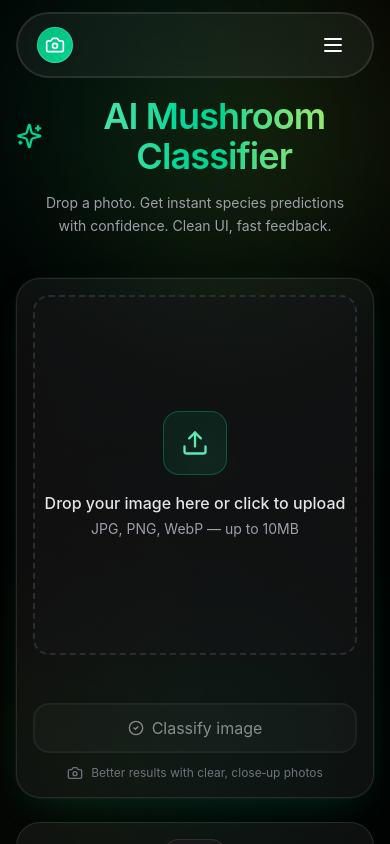
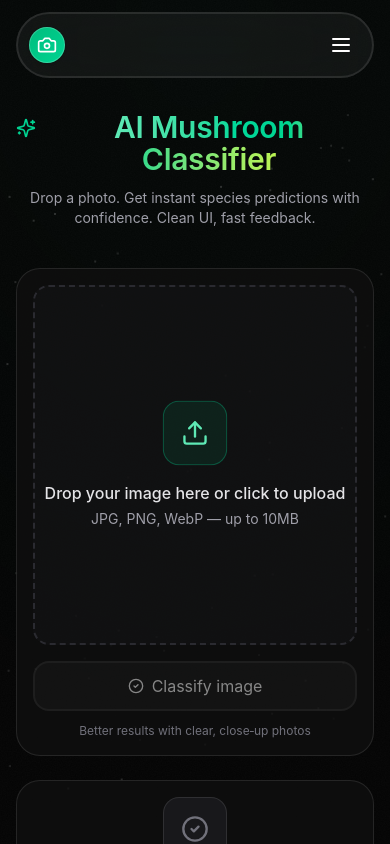
Before and after one commit to devanshkp/ai-mushroom-classifier, a React (Vite) app in the folder frontend/: page / in a window 390 px wide. Shown: the top 844 px of the page. Built offline with nearby package versions, Linux system fonts and the light colour scheme.

Commit message:
fixed issues with mobile layout

```diff
--- a/frontend/package.json
+++ b/frontend/package.json
@@ -12,6 +12,7 @@
   "dependencies": {
     "@tailwindcss/vite": "^4.1.7",
     "axios": "^1.9.0",
+    "framer-motion": "^12.23.12",
     "lucide-react": "^0.511.0",
     "react": "^19.1.0",
     "react-dom": "^19.1.0",
--- a/frontend/src/components/AmbientBackground.jsx
+++ b/frontend/src/components/AmbientBackground.jsx
@@ -38,7 +38,7 @@ const AmbientBackground = ({
 
   const BaseWrapper = ({ children }) => (
     <div
-      className={`fixed inset-0 overflow-hidden pointer-events-none z-0 ${className}`}
+      className={`absolute inset-0 overflow-hidden pointer-events-none z-0 ${className}`}
       style={{ opacity }}
     >
       <style>{keyframes}</style>
@@ -75,72 +75,50 @@ const AmbientBackground = ({
     <BaseWrapper>
       <BaseLayers />
 
-      {/* Core emerald aura */}
+      <div className="pointer-events-none absolute inset-0 overflow-hidden">
+        {/* === TOP SOFT SPOTLIGHT === */}
         <div
-        className="absolute -top-48 -left-40 w-[38rem] h-[38rem] rounded-full blur-3xl ab-anim"
+          className="absolute -top-60 left-1/2 -translate-x-1/2 w-[160vw] h-[120vh] blur-[180px] opacity-40"
           style={{
             background:
-            "radial-gradient(60% 60% at 50% 50%, rgba(16,185,129,0.38) 0%, rgba(16,185,129,0.16) 40%, rgba(16,185,129,0) 70%)",
-          animation: "ab-float-slow 10s ease-in-out infinite",
-          willChange: "transform",
+              "radial-gradient(ellipse at 50% 0%, rgba(16,185,129,0.20) 0%, rgba(16,185,129,0.10) 30%, rgba(16,185,129,0) 70%)",
           }}
         />
 
-      {/* Lime accent orb */}
+        {/* === FLOATING PARTICLES (dust-like shimmer) === */}
+        {Array.from({ length: 60 }).map((_, i) => (
           <div
-        className="absolute -top-24 -right-28 w-[30rem] h-[30rem] rounded-full blur-3xl ab-anim"
+            key={i}
+            className="absolute rounded-full opacity-50"
             style={{
-          background:
-            "radial-gradient(60% 60% at 50% 50%, rgba(163,230,53,0.30) 0%, rgba(163,230,53,0.12) 45%, rgba(163,230,53,0) 72%)",
-          animation: "ab-float-alt 12s ease-in-out infinite",
-          willChange: "transform",
+              top: `${Math.random() * 60 + 10}%`, // lower half of spotlight area
+              left: `${Math.random() * 100}%`,
+              width: "2px",
+              height: "2px",
+              background: "rgba(255,255,255,0.4)",
+              animation: `floatParticle ${
+                6 + Math.random() * 4
+              }s linear infinite`,
+              animationDelay: `${Math.random() * 5}s`,
             }}
           />
+        ))}
+      </div>
 
-      {/* Deep emerald base glow */}
-      <div
-        className="absolute -bottom-40 -right-16 w-[32rem] h-[32rem] rounded-full blur-3xl ab-anim"
-        style={{
-          background:
-            "radial-gradient(60% 60% at 50% 50%, rgba(5,150,105,0.28) 0%, rgba(5,150,105,0.14) 40%, rgba(5,150,105,0) 70%)",
-          animation: "ab-float-slow 11s ease-in-out infinite reverse",
-          willChange: "transform",
-        }}
-      />
-
-      {/* Subtle center breathe */}
-      <div
-        className="absolute top-1/2 left-1/2 w-[26rem] h-[26rem] rounded-full blur-3xl ab-anim"
-        style={{
-          transform: "translate(-50%, -50%)",
-          background:
-            "radial-gradient(55% 55% at 50% 50%, rgba(52,211,153,0.22) 0%, rgba(52,211,153,0.10) 45%, rgba(52,211,153,0) 70%)",
-          animation: "ab-breathe 14s ease-in-out infinite",
-        }}
-      />
-
-      {/* Beams for extra “premium” depth */}
-      <div
-        className="absolute top-1/6 left-1/3 w-[70rem] h-[18rem] rounded-full blur-3xl ab-anim"
-        style={{
-          background:
-            "linear-gradient(90deg, rgba(16,185,129,0) 0%, rgba(16,185,129,0.22) 20%, rgba(16,185,129,0.15) 50%, rgba(16,185,129,0) 80%)",
-          transform: "rotate(-8deg)",
-          animation: "ab-beam 16s ease-in-out infinite",
-          mixBlendMode: "screen",
-        }}
-      />
-
-      {/* Tiny orbiting highlight near center */}
-      <div
-        className="absolute top-1/2 left-1/2 w-10 h-10 rounded-full blur-lg opacity-70 ab-anim"
-        style={{
-          transform: "translate(-50%, -50%)",
-          background:
-            "radial-gradient(circle at 50% 50%, rgba(110,231,183,0.55) 0%, rgba(110,231,183,0.15) 55%, rgba(110,231,183,0) 70%)",
-          animation: "ab-orbit 18s linear infinite",
-        }}
-      />
+      {/* Scoped keyframes */}
+      <style>
+        {`
+        @keyframes shimmerMove {
+          0% { transform: translateX(-50%); }
+          100% { transform: translateX(0%); }
+        }
+        @keyframes floatParticle {
+          0% { transform: translateY(0) translateX(0) scale(1); opacity: 0.6; }
+          50% { transform: translateY(-10px) translateX(5px) scale(1.1); opacity: 0.3; }
+          100% { transform: translateY(0) translateX(0) scale(1); opacity: 0.6; }
+        }
+      `}
+      </style>
     </BaseWrapper>
   );
 
@@ -153,19 +131,9 @@ const AmbientBackground = ({
         className="absolute -top-40 left-1/4 w-[42rem] h-[26rem] rounded-full blur-3xl ab-anim"
         style={{
           background:
-            "linear-gradient(135deg, rgba(20,184,166,0.22) 0%, rgba(6,182,212,0.14) 50%, rgba(99,102,241,0.10) 100%)",
+            "linear-gradient(135deg, rgba(20,184,166,0.14) 0%, rgba(6,182,212,0.08) 50%, rgba(99,102,241,0.05) 100%)",
           transform: "rotate(-12deg)",
           animation: "ab-float-slow 13s ease-in-out infinite",
-        }}
-      />
-
-      {/* Emerald pillar on left */}
-      <div
-        className="absolute top-1/3 -left-24 w-80 h-[28rem] rounded-full blur-3xl ab-anim"
-        style={{
-          background:
-            "radial-gradient(45% 75% at 50% 50%, rgba(16,185,129,0.16) 0%, rgba(16,185,129,0.08) 50%, rgba(16,185,129,0) 80%)",
-          animation: "ab-float-alt 12s ease-in-out infinite",
         }}
       />
 
@@ -174,7 +142,7 @@ const AmbientBackground = ({
         className="absolute -bottom-24 right-1/4 w-[34rem] h-[28rem] rounded-full blur-3xl ab-anim"
         style={{
           background:
-            "radial-gradient(60% 60% at 50% 50%, rgba(139,92,246,0.14) 0%, rgba(139,92,246,0.08) 45%, rgba(139,92,246,0) 75%)",
+            "radial-gradient(60% 60% at 50% 50%, rgba(139,92,246,0.05) 0%, rgba(139,92,246,0.03) 45%, rgba(139,92,246,0) 75%)",
           animation: "ab-float-slow 10s ease-in-out infinite reverse",
         }}
       />
--- a/frontend/src/components/Navbar.jsx
+++ b/frontend/src/components/Navbar.jsx
@@ -1,11 +1,8 @@
-import React, { useEffect, useState } from "react";
+import { useEffect, useState } from "react";
 import { Link, useLocation } from "react-router-dom";
-import { Camera, Home, BookOpen, Info, Menu, X } from "lucide-react";
+import { Camera, Home, Search, Info, Menu, X } from "lucide-react";
+import { motion, AnimatePresence } from "framer-motion";
 
-/**
- * Pill/glass navbar that shrinks on scroll.
- * Mobile: hamburger opens a full-screen sheet.
- */
 export default function Navbar() {
   const [isMenuOpen, setIsMenuOpen] = useState(false);
   const [scrolled, setScrolled] = useState(false);
@@ -18,7 +15,6 @@ export default function Navbar() {
     return () => window.removeEventListener("scroll", onScroll);
   }, []);
 
-  // lock body scroll when overlay menu is open
   useEffect(() => {
     if (isMenuOpen) document.body.style.overflow = "hidden";
     else document.body.style.overflow = "";
@@ -27,7 +23,7 @@ export default function Navbar() {
 
   const navItems = [
     { name: "Classifier", path: "/", icon: Home },
-    { name: "Species Guide", path: "/species", icon: BookOpen },
+    { name: "Species", path: "/species", icon: Search },
     { name: "About", path: "/about", icon: Info },
   ];
 
@@ -42,8 +38,8 @@ export default function Navbar() {
           "relative mx-auto flex w-full max-w-7xl items-center justify-between",
           "rounded-full border border-white/10 backdrop-blur-2xl ring-1 ring-inset ring-white/10",
           "transition-[padding,transform,width] duration-300",
-          "px-5 py-3 sm:px-4",
-          !scrolled && "bg-white/5",
+          "px-3 py-3",
+          "bg-white/5",
         ].join(" ")}
         style={{
           width: scrolled ? "min(100%, 980px)" : "min(100%, 1120px)",
@@ -59,11 +55,19 @@ export default function Navbar() {
           <span className="grid h-9 w-9 place-items-center rounded-4xl bg-gradient-to-br from-emerald-500 to-emerald-400 text-white shadow-sm ring-1 ring-inset ring-white/20">
             <Camera className="h-5 w-5" />
           </span>
-          {!scrolled && (
-            <span className="hidden text-[15px] font-semibold tracking-tight text-white sm:block">
-              MushroomAI
-            </span>
-          )}
+          <AnimatePresence>
+            {!scrolled && (
+              <motion.span
+                initial={{ opacity: 0, x: -10 }}
+                animate={{ opacity: 1, x: 0 }}
+                exit={{ opacity: 0, x: -10 }}
+                transition={{ duration: 0.25, ease: "easeInOut" }}
+                className="hidden text-[15px] font-semibold tracking-tight text-white sm:block"
+              >
+                MushroomAI
+              </motion.span>
+            )}
+          </AnimatePresence>
         </Link>
 
         {/* Desktop links */}
@@ -73,7 +77,7 @@ export default function Navbar() {
               <Link
                 to={item.path}
                 onClick={() => window.scrollTo({ top: 0, behavior: "smooth" })}
-                className={`group inline-flex items-center gap-2 rounded-full px-3 py-2 text-sm font-medium transition-colors hover:text-white ${isActive(
+                className={`group inline-flex items-center gap-2 rounded-full px-3 py-2 text-sm font-medium transition-colors hover:text-emerald-300 ${isActive(
                   item.path
                 )}`}
               >
@@ -101,7 +105,7 @@ export default function Navbar() {
           aria-modal="true"
           className="fixed inset-0 z-50 grid grid-rows-[auto,1fr,auto] bg-black/80 backdrop-blur-xl"
         >
-          <div className="flex items-center justify-between px-6 pt-6">
+          <div className="flex items-start justify-between px-6 pt-6">
             <Link
               to="/"
               onClick={() => {
@@ -110,7 +114,7 @@ export default function Navbar() {
               }}
               className="group inline-flex items-center gap-2"
             >
-              <span className="grid h-9 w-9 place-items-center rounded-xl bg-gradient-to-br from-emerald-500 to-emerald-400 text-white shadow-sm ring-1 ring-inset ring-white/20">
+              <span className="grid h-9 w-9 place-items-center rounded-4xl bg-gradient-to-br from-emerald-500 to-emerald-400 text-white shadow-sm ring-1 ring-inset ring-white/20">
                 <Camera className="h-5 w-5" />
               </span>
               <span className="text-[15px] font-semibold tracking-tight text-white">
@@ -147,10 +151,6 @@ export default function Navbar() {
               ))}
             </ul>
           </div>
-
-          <div className="px-6 pb-8 pt-6 text-center text-xs text-zinc-500">
-            Navigate • Tap outside or close to dismiss
-          </div>
         </div>
       )}
     </nav>
--- a/frontend/src/pages/Home.jsx
+++ b/frontend/src/pages/Home.jsx
@@ -8,11 +8,11 @@ import {
   CheckCircle2,
   ArrowRight,
   Sparkles,
-  Camera,
   Info,
 } from "lucide-react";
 import Navbar from "../components/Navbar";
 import AmbientBackground from "../components/AmbientBackground";
+import { motion, AnimatePresence } from "framer-motion";
 
 export default function Home() {
   const [file, setFile] = useState(null);
@@ -40,9 +40,16 @@ export default function Home() {
     currentFileKey &&
     lastClassifiedKey === currentFileKey;
 
+  const resetParams = () => {
+    setPredictions([]);
+    setError(null);
+    setLastClassifiedKey(null);
+  };
+
   const onPickFile = (e) => {
     const selected = e.target.files?.[0];
     if (!selected) return;
+    resetParams();
     hydrateFile(selected);
   };
 
@@ -63,6 +70,7 @@ export default function Home() {
       setError("Please drop an image file (JPG, PNG, or WebP).");
       return;
     }
+    resetParams();
     hydrateFile(dropped);
   };
 
@@ -113,33 +121,42 @@ export default function Home() {
     }
   };
 
-  const resetAndPickAnother = () => {
-    setPredictions([]);
-    setError(null);
-    setLastClassifiedKey(null);
-    // Keep preview so user sees current image; immediately open picker
+  const pickAnother = () => {
     inputRef.current?.click();
   };
 
   return (
-    <main className="relative min-h-screen bg-black text-white">
-      <AmbientBackground variant="about" opacity={0.2} />
-      <AmbientBackground variant="home" opacity={0.4} />
+    <main className="relative min-h-screen flex flex-col bg-[hsl(0_0_2)] text-white">
+      <AmbientBackground variant="home" opacity={1} />
       <Navbar />
 
       {/* Content container */}
-      <section className="relative z-10 mx-auto max-w-7xl px-4 pb-20 pt-24 sm:px-6 lg:px-8">
+      <section className="relative z-10 mx-auto max-w-7xl px-4 pb-20 pt-28 md:pt-32 sm:px-6 lg:px-8">
         {/* Hero */}
-        <header className="mx-auto max-w-3xl space-y-4 text-center">
-          <h1 className="text-4xl font-semibold tracking-tight sm:text-5xl md:text-6xl">
-            <span className="inline-flex items-center gap-3">
-              <Sparkles className="h-8 w-8 text-emerald-400" />
+        <header className="text-center">
+          <h1
+            className="
+      relative inline-block
+      pl-7 sm:pl-8 md:pl-10
+      text-3xl sm:text-5xl md:text-6xl
+      font-semibold leading-[1.05] tracking-[-0.01em]
+    "
+          >
+            {/* Icon pinned to the first line */}
+            <Sparkles
+              aria-hidden
+              className="
+        absolute left-0 top-[0.2em]
+        h-5 w-5 sm:h-6 sm:w-6 md:h-7 md:w-7
+        text-emerald-400
+      "
+            />
             <span className="bg-gradient-to-r from-emerald-300 via-emerald-400 to-lime-300 bg-clip-text text-transparent">
               AI Mushroom Classifier
             </span>
-            </span>
           </h1>
-          <p className="mx-auto max-w-2xl text-balance text-sm/relaxed text-zinc-400 sm:text-base">
+
+          <p className="mx-auto mt-3 max-w-2xl text-sm text-zinc-400 sm:text-base">
             Drop a photo. Get instant species predictions with confidence. Clean
             UI, fast feedback.
           </p>
@@ -148,7 +165,7 @@ export default function Home() {
         {/* Main grid */}
         <div className="mt-10 grid grid-cols-1 gap-6 lg:mt-14 lg:grid-cols-2">
           {/* Left: Uploader (flex column, actions pinned bottom) */}
-          <div className="flex min-h-[520px] flex-col rounded-3xl border border-white/10 bg-white/5 p-4 shadow-[0_0_0_1px_rgba(255,255,255,0.03),0_12px_40px_-16px_rgba(16,185,129,0.25)] sm:p-6 lg:p-7">
+          <div className="flex md:min-h-[520px] flex-col rounded-3xl border border-white/10 bg-[rgb(16_16_16/0.8)] p-4">
             {/* Drop zone grows to fill */}
             <div
               onDrop={onDrop}
@@ -171,9 +188,16 @@ export default function Home() {
               onClick={() => inputRef.current?.click()}
               aria-label={preview ? "Change image" : "Upload image"}
             >
+              <AnimatePresence mode="wait">
                 {preview ? (
-                // Keep container height fixed; image fits inside
-                <div className="relative h-full w-full">
+                  <motion.div
+                    key="preview"
+                    className="relative h-full w-full"
+                    initial={{ opacity: 0, scale: 0.95 }}
+                    animate={{ opacity: 1, scale: 1 }}
+                    exit={{ opacity: 0, scale: 0.95 }}
+                    transition={{ duration: 0.4, ease: "easeOut" }}
+                  >
                     <img
                       src={preview}
                       alt="Preview"
@@ -184,13 +208,26 @@ export default function Home() {
                         <ImagePlus className="h-4 w-4" /> Change image
                       </span>
                     </div>
-                </div>
+                  </motion.div>
                 ) : (
-                <div className="grid h-full place-items-center text-center">
+                  <motion.div
+                    key="placeholder"
+                    className="grid h-full place-items-center text-center"
+                    initial={{ opacity: 0, y: 20 }}
+                    animate={{ opacity: 1, y: 0 }}
+                    exit={{ opacity: 0, y: -20 }}
+                    transition={{ duration: 0.4, ease: "easeOut" }}
+                    whileHover={{ scale: 1.02 }}
+                    whileTap={{ scale: 0.97 }}
+                  >
                     <div>
-                    <div className="mx-auto mb-4 grid h-16 w-16 place-items-center rounded-2xl bg-emerald-500/10 ring-1 ring-inset ring-emerald-400/30">
+                      <motion.div
+                        animate={{ scale: [1, 1.05, 1] }}
+                        transition={{ duration: 3, repeat: Infinity }}
+                        className="mx-auto mb-4 grid h-16 w-16 place-items-center rounded-2xl bg-emerald-500/10 ring-1 ring-inset ring-emerald-400/30"
+                      >
                         <Upload className="h-7 w-7 text-emerald-300" />
-                    </div>
+                      </motion.div>
                       <p className="text-base font-medium text-zinc-200">
                         Drop your image here or click to upload
                       </p>
@@ -198,8 +235,10 @@ export default function Home() {
                         JPG, PNG, WebP — up to 10MB
                       </p>
                     </div>
-                </div>
+                  </motion.div>
                 )}
+              </AnimatePresence>
+
               <input
                 ref={inputRef}
                 id="fileUpload"
@@ -209,16 +248,14 @@ export default function Home() {
                 onChange={onPickFile}
               />
             </div>
-
             {/* Spacer so the action area stays pinned to the bottom of the card */}
             <div className="flex-1" />
+            {/* Actions pinned at bottom */}
 
-            {/* Actions pinned at bottom */}
-            <div className="mt-4">
             <button
-                onClick={isSameImageClassified ? resetAndPickAnother : classify}
+              onClick={isSameImageClassified ? pickAnother : classify}
               disabled={!file || loading}
-                className="inline-flex w-full items-center justify-center gap-2 rounded-2xl border border-white/10 bg-white/5 px-5 py-3 text-base text-white ring-1 ring-inset ring-white/10 transition-colors hover:bg-white/7 focus:outline-none focus:ring-emerald-500/40 disabled:cursor-not-allowed disabled:opacity-50"
+              className="mt-4 inline-flex w-full items-center justify-center gap-2 rounded-2xl border border-white/10 bg-white/5 px-5 py-3 text-base text-white ring-1 ring-inset ring-white/10 transition-colors hover:bg-white/7 focus:outline-none focus:ring-emerald-500/40 disabled:cursor-not-allowed disabled:opacity-50"
             >
               {loading ? (
                 <>
@@ -235,9 +272,10 @@ export default function Home() {
               )}
             </button>
 
+            <div className="flex-1" />
+
             <div className="mt-3 flex items-center justify-center gap-2 text-xs text-zinc-500">
-                <Camera className="h-4 w-4" /> Better results with clear,
-                close‑up photos
+              Better results with clear, close‑up photos
             </div>
 
             {error && (
@@ -247,22 +285,23 @@ export default function Home() {
               </div>
             )}
           </div>
-          </div>
 
           {/* Right: Results */}
-          <div className="rounded-3xl border border-white/10 bg-white/5 p-4 sm:p-6 lg:p-7">
+          <div className="min-w-0 rounded-3xl border border-white/10 bg-[rgb(16_16_16/0.8)] p-4 sm:p-6 lg:p-7">
             {predictions?.length ? (
-              <div className="flex h-full flex-col gap-4">
+              <div className="flex h-full flex-col gap-2">
                 {topPrediction && (
                   <div className="rounded-2xl border border-emerald-400/30 bg-gradient-to-br from-emerald-500/15 to-emerald-600/10 p-4 sm:p-5">
-                    <div className="flex items-center justify-between gap-4">
+                    <div className="flex items-center gap-4">
                       <Link
                         to={`/species/${encodeURIComponent(
                           topPrediction.label
                         )}`}
-                        className="group inline-flex items-center gap-2 text-lg font-semibold text-emerald-200 hover:text-emerald-100"
+                        className="group inline-flex min-w-0 items-center gap-2 text-lg font-semibold text-emerald-200 hover:text-emerald-100"
                       >
-                        <Sparkles className="h-5 w-5" /> {topPrediction.label}
+                        <Sparkles className="h-5 w-5" />
+                        <span className="truncate">{topPrediction.label}</span>
+
                         <ArrowRight className="h-4 w-4 translate-x-0 opacity-60 transition-all group-hover:translate-x-0.5 group-hover:opacity-100" />
                       </Link>
                       <ConfidencePill value={topPrediction.confidence * 100} />
@@ -295,15 +334,14 @@ export default function Home() {
             )}
           </div>
         </div>
-
+      </section>
       {/* Footer */}
-        <footer className="mx-auto mt-12 max-w-3xl text-center text-xs text-zinc-500">
+      <footer className="mx-auto mt-4 md:mt-12 mb-4 md:mb-8 max-w-3xl text-center text-xs text-zinc-500">
         <p>
           Never consume wild mushrooms based on an app prediction. Consult a
           local mycologist.
         </p>
       </footer>
-      </section>
     </main>
   );
 }
@@ -369,9 +407,9 @@ function PredictionRow({ data, getImg }) {
         </div>
 
         {data.warning && (
-          <div className="mt-2 inline-flex items-start gap-2 rounded-lg border border-yellow-500/30 bg-yellow-500/10 px-2.5 py-1.5 text-xs text-yellow-200">
+          <div className="mt-2 inline-flex items-start gap-2 rounded-lg border border-yellow-500/30 bg-yellow-500/10 px-2.5 py-1.5 text-xs text-yellow-200 ">
             <AlertTriangle className="mt-0.5 h-4 w-4 flex-shrink-0" />
-            <span className="truncate">{data.warning}</span>
+            <span className="overflow-ellipsis">{data.warning}</span>
           </div>
         )}
       </div>
--- a/frontend/src/pages/SpeciesDetail.jsx
+++ b/frontend/src/pages/SpeciesDetail.jsx
@@ -80,7 +80,7 @@ export default function SpeciesDetail() {
     );
 
   return (
-    <main className="relative min-h-screen bg-black text-white">
+    <main className="relative min-h-screen flex flex-col bg-[hsl(0_0_2)] text-white">
       <Navbar />
 
       <section className="relative z-10 mx-auto max-w-7xl px-4 pb-20 pt-24 sm:px-6 lg:px-8">
@@ -141,7 +141,7 @@ export default function SpeciesDetail() {
             </div>
 
             {/* Title & quick facts */}
-            <div className="flex min-h-full flex-col justify-between lg:col-span-3">
+            <div className="flex min-h-full flex-col justify-between lg:col-span-3 b">
               <div>
                 <h1 className="text-3xl font-semibold tracking-tight sm:text-4xl md:text-5xl">
                   {mushroom.scientific_name}
@@ -240,12 +240,12 @@ export default function SpeciesDetail() {
             </div>
           </div>
         </div>
+      </section>
 
-        <footer className="mx-auto mt-10 max-w-3xl text-center text-xs text-zinc-500">
+      <footer className="mx-auto mt-4 md:mt-12 mb-4 md:mb-8 max-w-3xl text-center text-xs text-zinc-500">
         Information is for educational purposes only. Always verify with local
         experts.
       </footer>
-      </section>
 
       {showImageModal && (
         <div
@@ -303,17 +303,17 @@ function Card({ title, children, variant, glow = "emerald" }) {
 
 function StatCard({ label, value, rightIcon }) {
   return (
-    <div className="rounded-2xl border border-white/10 bg-zinc-950/60 p-4">
-      <div className="flex items-center justify-between gap-3">
+    <div className="rounded-2xl border border-white/20 bg-white/5 p-4">
       <div>
-          <p className="text-[11px] font-medium uppercase tracking-widest text-zinc-500">
+        <p className="text-[11px] font-regular uppercase tracking-widest text-zinc-500 md:pb-2">
           {label}
         </p>
+        <div className="flex items-center justify-between gap-3">
           <p className="text-sm font-semibold text-white sm:text-base">
             {value}
           </p>
+          {rightIcon}
         </div>
-        {rightIcon}
       </div>
     </div>
   );
```
Also changed, not shown: frontend/src/pages/About.jsx (+54 -28 lines), frontend/src/pages/SpeciesList.jsx (+85 -18 lines), 1 other file (tests, documents, lock files or other folders). Lines whose indentation alone changed are shown as unchanged.
